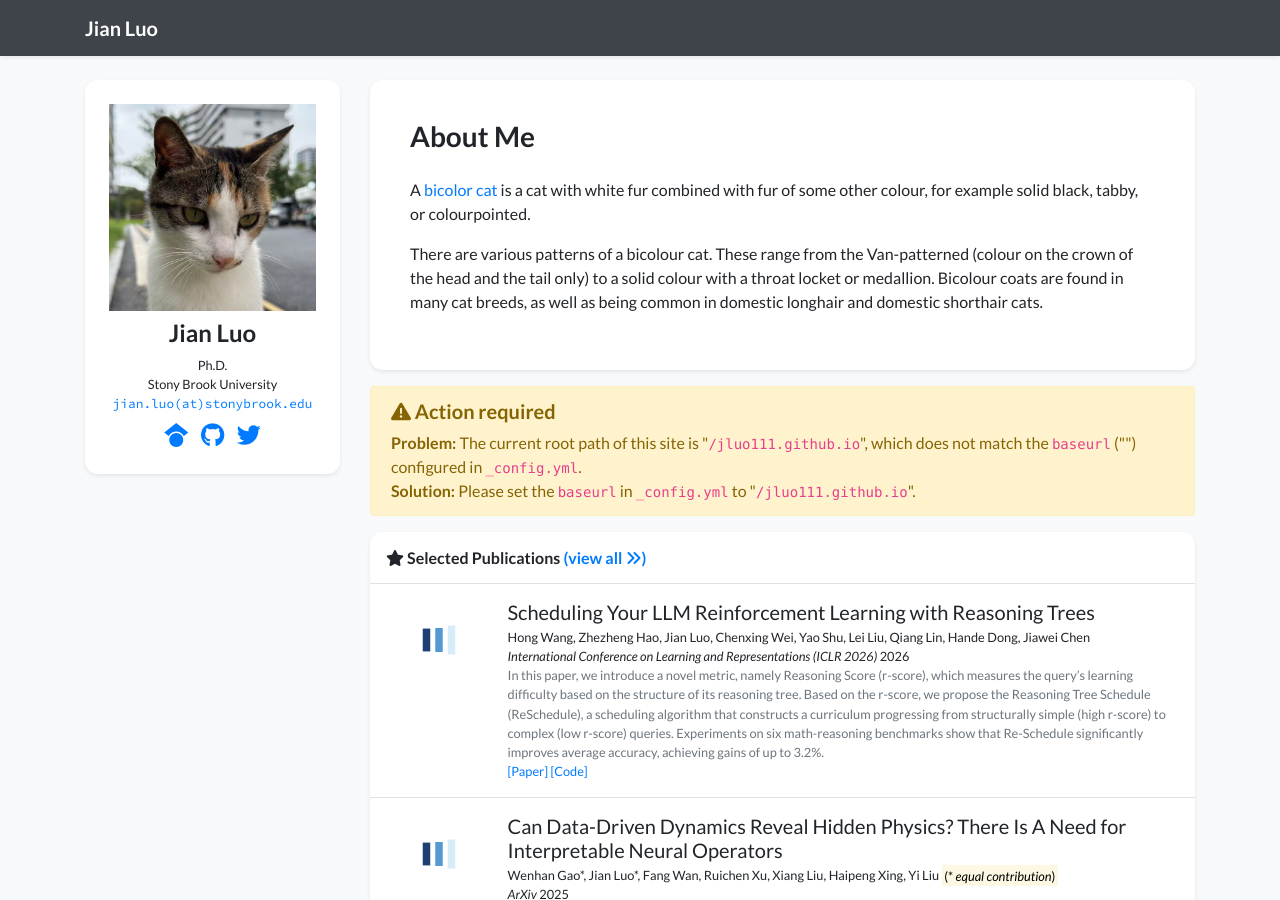
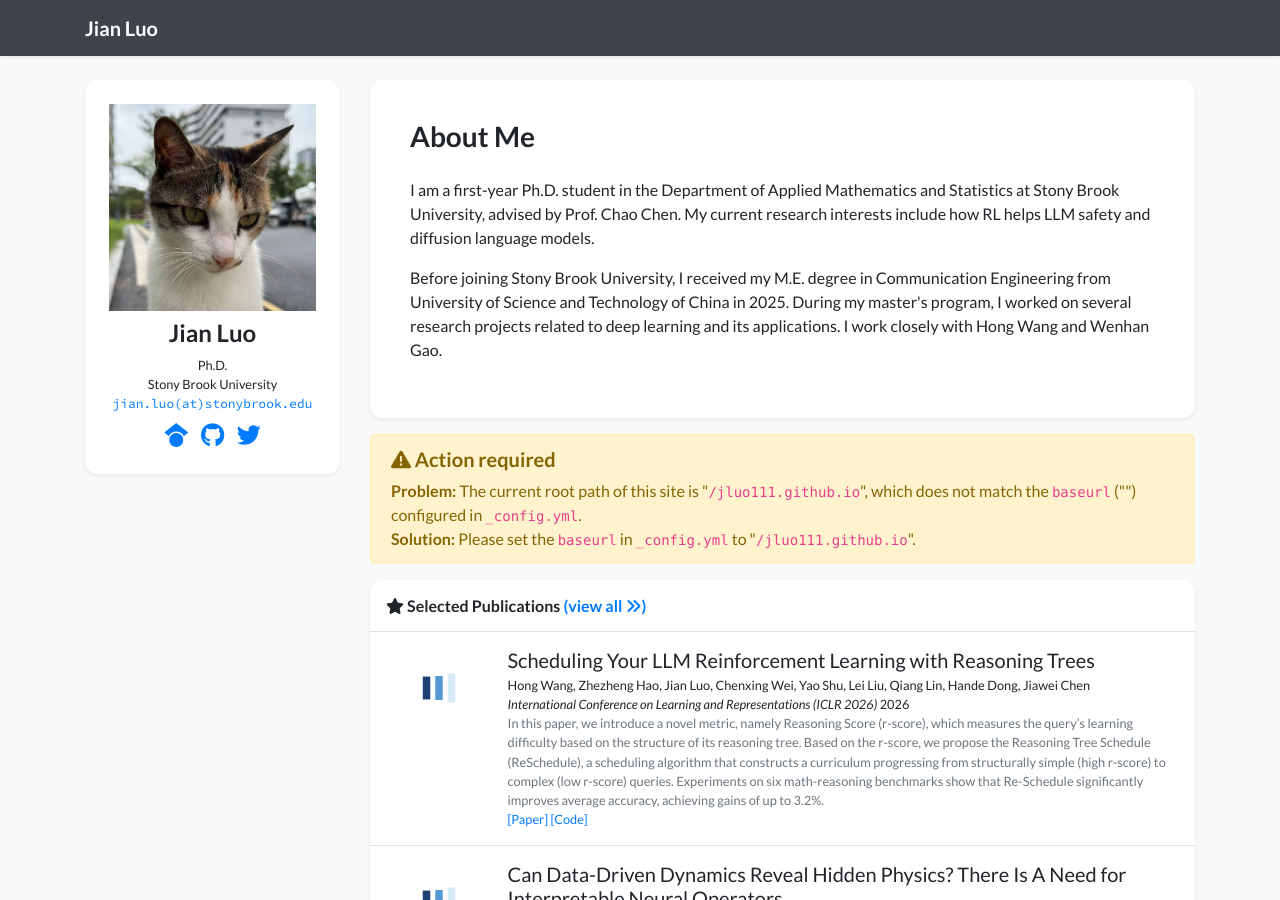
Before and after one commit to jluo111/jluo111.github.io, a Jekyll site: the page built from index.html, in a window 1280 px wide and 900 px high. Built offline with Jekyll 4.4.1, drawn with Linux system fonts in a browser that asks for light colours; nearby versions of some CDN libraries; a style sheet for code colours, icons or effects is not loaded.

Commit message:
Update Information

```diff
--- a/_data/profile.yml
+++ b/_data/profile.yml
@@ -22,17 +22,17 @@ twitter: your_twitter_id  # Do not include the '@' symbol
 short_bio_text_justify: false
 short_bio: >-
   <p>
-    A <a href="https://en.wikipedia.org/wiki/Bicolor_cat" target="_blank">bicolor cat</a> is a cat with white fur combined with fur of some other colour, for example solid black, tabby, or colourpointed.
+    I am a first-year Ph.D. student in the Department of Applied Mathematics and Statistics at Stony Brook University, advised by Prof. Chao Chen.
+    My current research interests include how RL helps LLM safety and diffusion language models.
   </p>
   <p>
-    There are various patterns of a bicolour cat. These range from the Van-patterned (colour on the crown of the head
-    and the tail only) to a solid colour with a throat locket or medallion. Bicolour coats are found in many cat breeds,
-    as well as being common in domestic longhair and domestic shorthair cats.
+    Before joining Stony Brook University, I received my M.E. degree in Communication Engineering from University of Science and Technology of China in 2025.
+    During my master's program, I worked on several research projects related to deep learning and its applications. I work closely with Hong Wang and Wenhan Gao.
   </p>
 
 portrait_url: /assets/images/photos/portrait.jpg
 portrait_caption: >-
-  Photo by Manja Vitolic on Unsplash (this caption is optional, comment it out to disable).
+  A cat from USTC.
 
 education:
 - name: Stony Brook University
```
